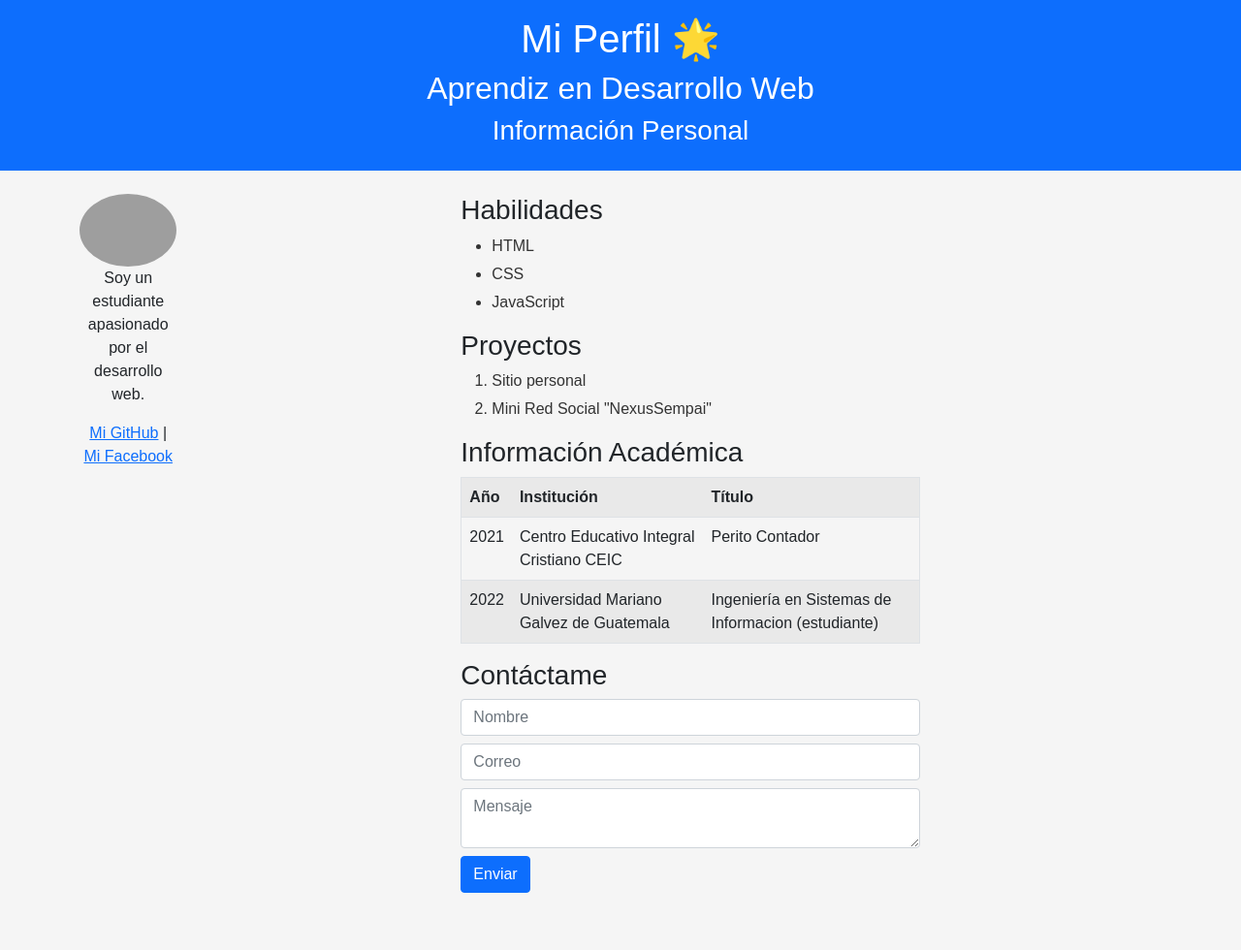
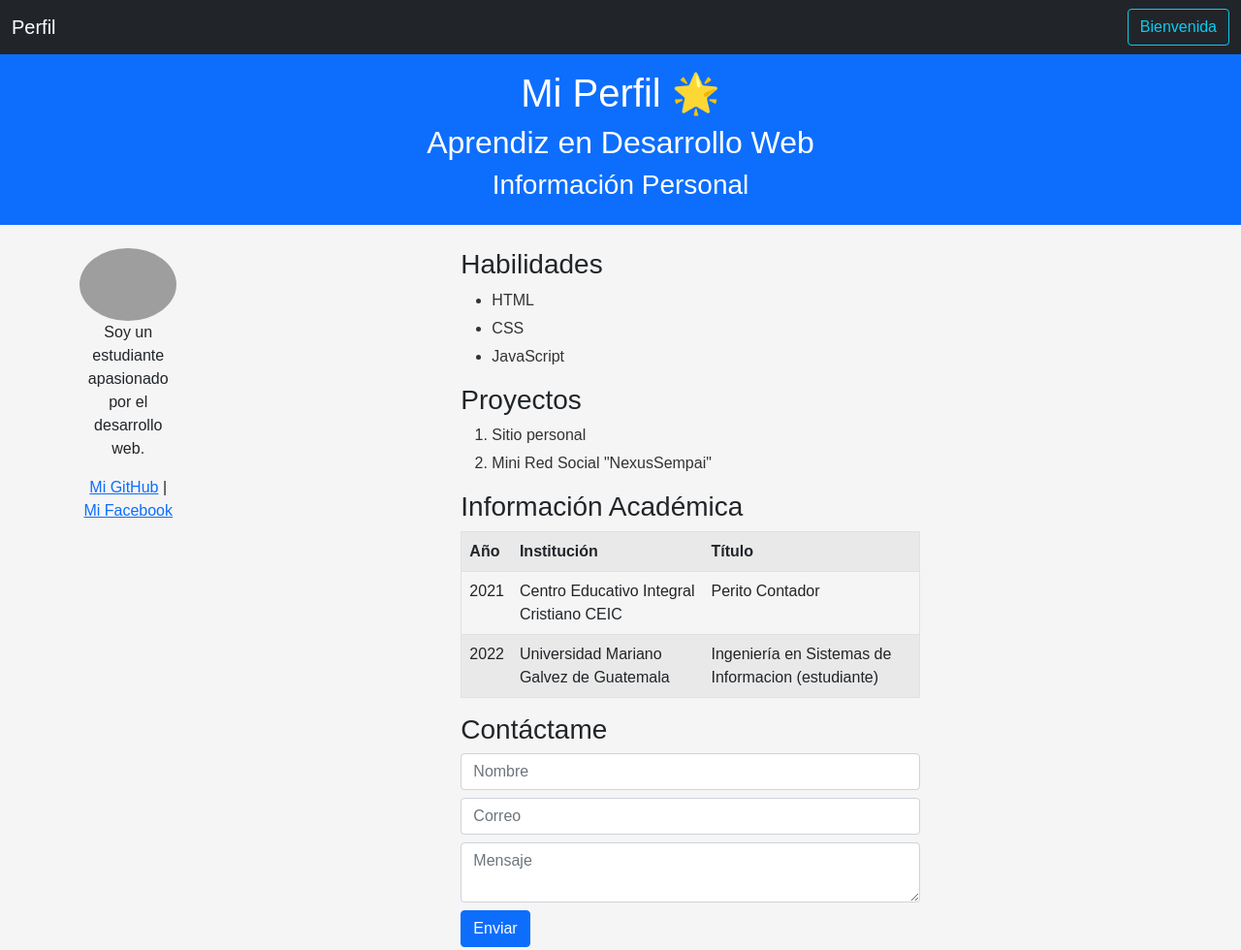
Before and after one commit to Fernando-20040/ExamenParcialDevWeb, a plain HTML site: page index.html in a window 1280 px wide. Shown: the whole page at 97% size. Before the commit the page ends 945 px from the top, so only its background shows below. Drawn offline with nearby package versions, Linux system fonts and the light colour scheme; grey boxes are pictures that could not be loaded.

Commit message:
navbar con boostrap

```diff
--- a/index.html
+++ b/index.html
@@ -7,6 +7,16 @@
   <link rel="stylesheet" href="css/styles.css">
 </head>
 <body>
+
+
+<nav class="navbar navbar-expand-lg navbar-dark bg-dark">
+  <div class="container-fluid">
+    <a class="navbar-brand" href="#">Perfil</a>
+    <button class="btn btn-outline-info" id="btn-bienvenida">Bienvenida</button>
+  </div>
+</nav>
+
+
 <header class="bg-primary text-white text-center p-3">
   <h1>Mi Perfil</h1>
   <h2>Aprendiz en Desarrollo Web</h2>
```
